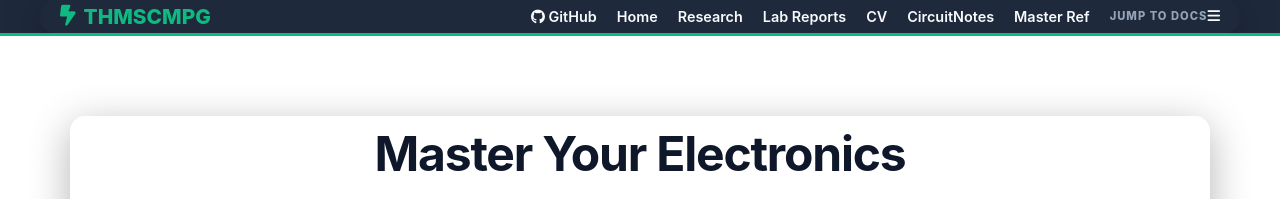
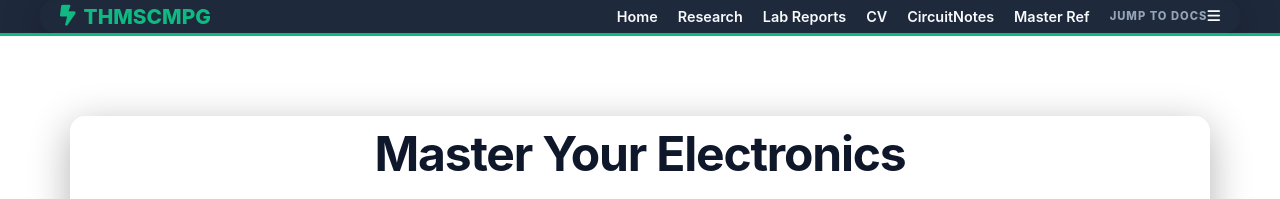
Before and after one commit to THMSCMPG/CircuitNotes, a Jekyll site: the page index.html, which Jekyll copies as it is, in a window 1280 px wide. Shown: the top 199 px of the page. Built offline with Jekyll 4.4.1, drawn with Linux system fonts in a browser that asks for light colours.

Commit message:
Update index.html

```diff
--- a/index.html
+++ b/index.html
@@ -11,9 +11,8 @@
 
     <nav class="navbar">
         <div class="container">
-            <a href="https://thmscmpg.github.io/" class="logo"><i class="fas fa-bolt-lightning"></i> THMSCMPG</a>
+            <a href="https://github.com/THMSCMPG" class="logo"><i class="fas fa-bolt-lightning"></i> THMSCMPG</a>
             <ul class="nav-links">
-                <li><a href="https://github.com/THMSCMPG"><i class="fab fa-github"></i> GitHub</a></li>
                 <li><a href="https://thmscmpg.github.io/">Home</a></li>
                 <li><a href="https://thmscmpg.github.io/projects.html">Research</a></li>
                 <li><a href="https://thmscmpg.github.io/reports.html">Lab Reports</a></li>
```
